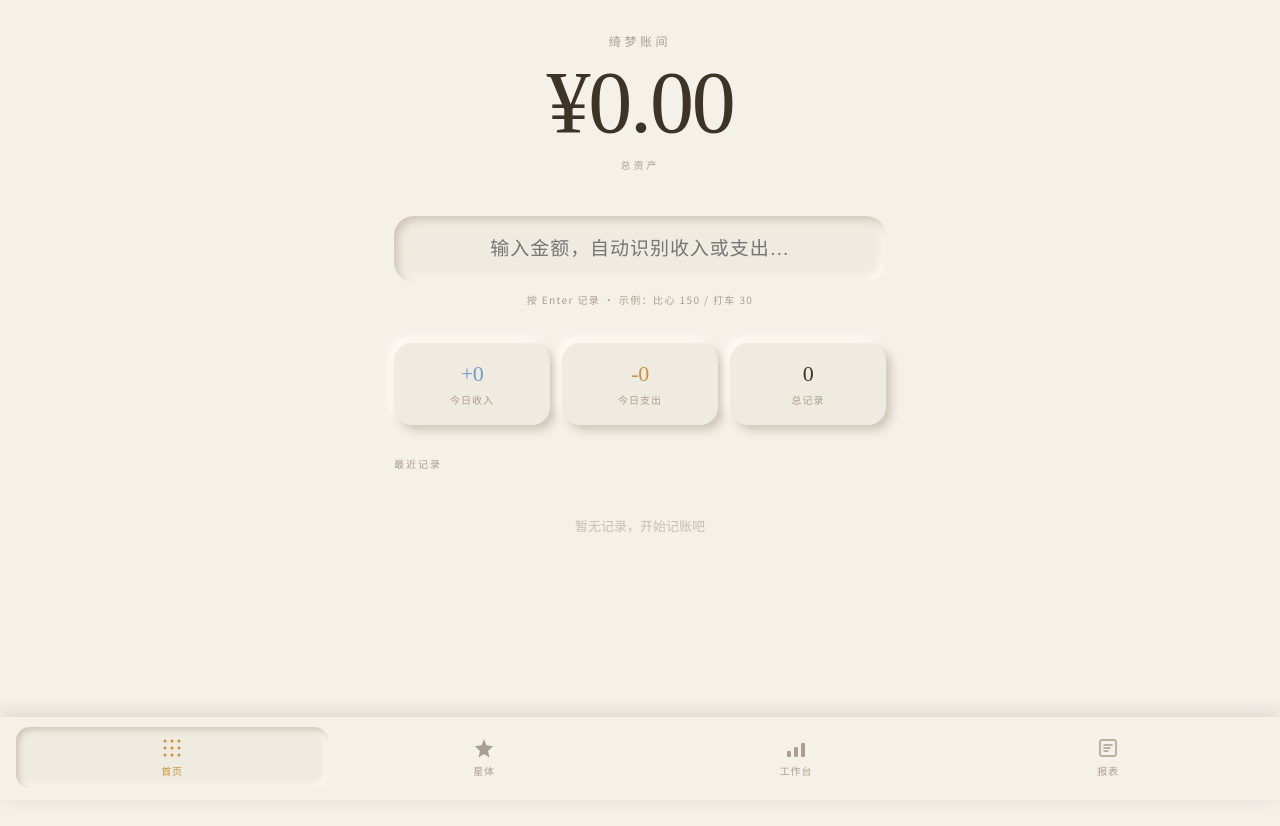
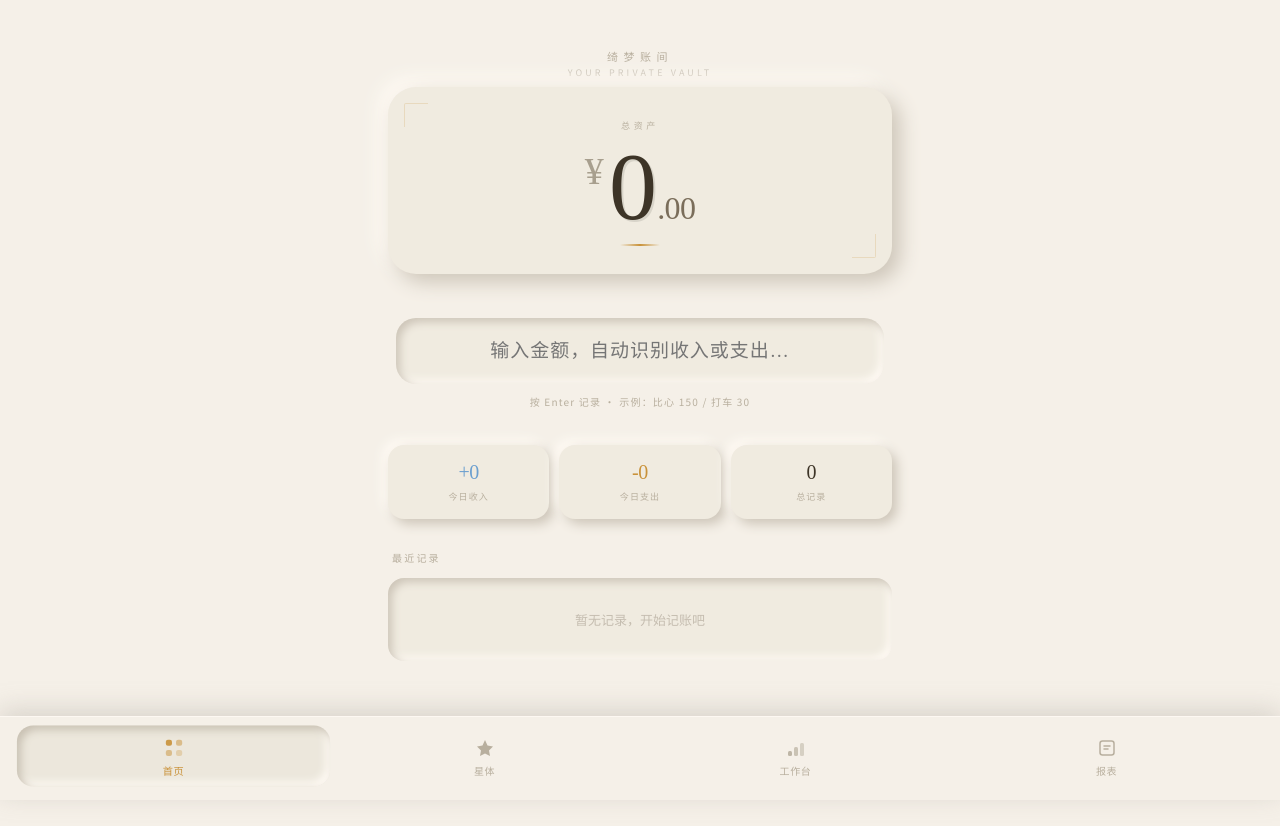
Before and after one commit to YMIR777/qimeng-vault, a React (Vite) app: page / in a window 1280 px wide. Shown: the top 826 px of the page. Built offline with nearby package versions, Linux system fonts and the light colour scheme.

Commit message:
feat: redesign TabBar and asset number display

```diff
--- a/src/components/ui/TabBar.tsx
+++ b/src/components/ui/TabBar.tsx
@@ -5,16 +5,11 @@ const tabs = [
     path: '/',
     label: '首页',
     icon: (
-      <svg width="22" height="22" viewBox="0 0 22 22" fill="none">
-        <circle cx="4" cy="4" r="1.5" fill="currentColor" />
-        <circle cx="11" cy="4" r="1.5" fill="currentColor" />
-        <circle cx="18" cy="4" r="1.5" fill="currentColor" />
-        <circle cx="4" cy="11" r="1.5" fill="currentColor" />
-        <circle cx="11" cy="11" r="1.5" fill="currentColor" />
-        <circle cx="18" cy="11" r="1.5" fill="currentColor" />
-        <circle cx="4" cy="18" r="1.5" fill="currentColor" />
-        <circle cx="11" cy="18" r="1.5" fill="currentColor" />
-        <circle cx="18" cy="18" r="1.5" fill="currentColor" />
+      <svg width="20" height="20" viewBox="0 0 20 20" fill="none">
+        <rect x="2" y="2" width="6" height="6" rx="2" fill="currentColor" opacity="0.9"/>
+        <rect x="12" y="2" width="6" height="6" rx="2" fill="currentColor" opacity="0.5"/>
+        <rect x="2" y="12" width="6" height="6" rx="2" fill="currentColor" opacity="0.5"/>
+        <rect x="12" y="12" width="6" height="6" rx="2" fill="currentColor" opacity="0.3"/>
       </svg>
     ),
   },
@@ -22,11 +17,8 @@ const tabs = [
     path: '/wishes',
     label: '星体',
     icon: (
-      <svg width="22" height="22" viewBox="0 0 22 22" fill="none">
-        <path
-          d="M11 2L13.4 8.3L20 9.2L15 14L16.5 20.5L11 17L5.5 20.5L7 14L2 9.2L8.6 8.3L11 2Z"
-          fill="currentColor"
-        />
+      <svg width="20" height="20" viewBox="0 0 20 20" fill="none">
+        <path d="M10 2L12.5 7.5L18 8.5L14 12.5L15 18L10 15.5L5 18L6 12.5L2 8.5L7.5 7.5L10 2Z" fill="currentColor"/>
       </svg>
     ),
   },
@@ -34,10 +26,10 @@ const tabs = [
     path: '/workbench',
     label: '工作台',
     icon: (
-      <svg width="22" height="22" viewBox="0 0 22 22" fill="none">
-        <rect x="2" y="14" width="4" height="6" rx="1" fill="currentColor" />
-        <rect x="9" y="10" width="4" height="10" rx="1" fill="currentColor" />
-        <rect x="16" y="6" width="4" height="14" rx="1" fill="currentColor" />
+      <svg width="20" height="20" viewBox="0 0 20 20" fill="none">
+        <rect x="2" y="13" width="4" height="5" rx="1.5" fill="currentColor" opacity="0.9"/>
+        <rect x="8" y="9" width="4" height="9" rx="1.5" fill="currentColor" opacity="0.7"/>
+        <rect x="14" y="5" width="4" height="13" rx="1.5" fill="currentColor" opacity="0.5"/>
       </svg>
     ),
   },
@@ -45,11 +37,10 @@ const tabs = [
     path: '/reports',
     label: '报表',
     icon: (
-      <svg width="22" height="22" viewBox="0 0 22 22" fill="none">
-        <rect x="3" y="3" width="16" height="16" rx="2" stroke="currentColor" strokeWidth="1.5" fill="none" />
-        <line x1="7" y1="8" x2="15" y2="8" stroke="currentColor" strokeWidth="1.5" strokeLinecap="round" />
-        <line x1="7" y1="11" x2="13" y2="11" stroke="currentColor" strokeWidth="1.5" strokeLinecap="round" />
-        <line x1="7" y1="14" x2="11" y2="14" stroke="currentColor" strokeWidth="1.5" strokeLinecap="round" />
+      <svg width="20" height="20" viewBox="0 0 20 20" fill="none">
+        <rect x="3" y="3" width="14" height="14" rx="2.5" stroke="currentColor" strokeWidth="1.5" fill="none"/>
+        <line x1="7" y1="8" x2="13" y2="8" stroke="currentColor" strokeWidth="1.5" strokeLinecap="round"/>
+        <line x1="7" y1="11" x2="11" y2="11" stroke="currentColor" strokeWidth="1.5" strokeLinecap="round"/>
       </svg>
     ),
   },
@@ -59,18 +50,21 @@ export function TabBar() {
   const location = useLocation();
 
   return (
-    <nav
+    <div
       style={{
         position: 'fixed',
         bottom: 0,
         left: 0,
         right: 0,
         zIndex: 50,
+        padding: '10px 20px 12px',
+        paddingBottom: 'max(14px, env(safe-area-inset-bottom))',
+        background: '#f5f0e8',
+        boxShadow: '0 -6px 24px rgba(163, 158, 148, 0.35), inset 0 1px 0 rgba(255,251,245,0.8)',
         display: 'flex',
-        padding: '10px 16px 12px',
-        paddingBottom: 'max(12px, env(safe-area-inset-bottom))',
-        background: '#f5f0e8',
-        boxShadow: '0 -4px 16px rgba(163, 158, 148, 0.3)',
+        justifyContent: 'space-around',
+        alignItems: 'center',
+        gap: '4px',
       }}
     >
       {tabs.map((tab) => {
@@ -84,27 +78,43 @@ export function TabBar() {
               display: 'flex',
               flexDirection: 'column',
               alignItems: 'center',
-              gap: '4px',
-              padding: '10px 8px',
+              gap: '5px',
+              padding: '12px 8px 8px',
               textDecoration: 'none',
-              borderRadius: '14px',
-              background: active ? '#f0ebe0' : 'transparent',
-              boxShadow: active ? 'inset 3px 3px 6px #cdc5b8, inset -3px -3px 6px #fffbf5' : 'none',
-              color: active ? '#c9923a' : '#a89f8e',
-              transition: 'all 0.25s cubic-bezier(0.34, 1.56, 0.64, 1)',
+              borderRadius: '16px',
+              background: active ? '#ece7dc' : 'transparent',
+              boxShadow: active
+                ? 'inset 4px 4px 8px #c8c0b2, inset -4px -4px 8px #fffbf5'
+                : 'none',
+              color: active ? '#c9923a' : '#b8af9e',
+              transition: 'all 0.3s cubic-bezier(0.34, 1.56, 0.64, 1)',
+              transform: active ? 'scale(1.02)' : 'scale(1)',
+            }}
+            onMouseEnter={e => {
+              if (!active) {
+                (e.currentTarget as unknown as HTMLElement).style.color = '#a89f8e';
+                (e.currentTarget as unknown as HTMLElement).style.background = 'rgba(240,235,224,0.5)';
+              }
+            }}
+            onMouseLeave={e => {
+              if (!active) {
+                (e.currentTarget as unknown as HTMLElement).style.color = '#b8af9e';
+                (e.currentTarget as unknown as HTMLElement).style.background = 'transparent';
+              }
             }}
           >
             {tab.icon}
             <span style={{
               fontFamily: "'Noto Sans SC', sans-serif",
               fontSize: '10px',
-              letterSpacing: '0.08em',
+              letterSpacing: '0.06em',
+              fontWeight: active ? 500 : 400,
             }}>
               {tab.label}
             </span>
           </Link>
         );
       })}
-    </nav>
+    </div>
   );
 }
--- a/src/pages/Dashboard.tsx
+++ b/src/pages/Dashboard.tsx
@@ -21,7 +21,7 @@ export function Dashboard() {
 
   useEffect(() => {
     let start: number | null = null;
-    const duration = 1200;
+    const duration = 1400;
     const startValue = displayNumber || 0;
 
     function tick(now: number) {
@@ -41,7 +41,6 @@ export function Dashboard() {
       setShowSupplement(true);
       return;
     }
-
     if (result.type === 'income') {
       await addTransaction({
         type: 'income',
@@ -55,7 +54,6 @@ export function Dashboard() {
       showToast(`+${result.amount} 元（${result.platform} 收入）`, 'success');
       return;
     }
-
     if (result.type === 'expense') {
       setPendingExpense(result);
       setShowDecision(true);
@@ -74,7 +72,6 @@ export function Dashboard() {
     setShowSupplement(false);
     if (!pendingIncomplete && !pendingExpense) return;
     const judgment = pendingIncomplete?.judgment;
-
     await addTransaction({
       type: result.type!,
       amount: result.amount,
@@ -86,11 +83,9 @@ export function Dashboard() {
       note: result.note,
       date: Date.now(),
     });
-
     const typeLabel = result.type === 'income' ? '收入' : '支出';
     const judgmentLabel = judgment ? (judgment === 'worthy' ? '· 值得' : '· 不值') : '';
     showToast(`${result.amount} 元（${typeLabel}）${judgmentLabel}`, 'success');
-
     setPendingExpense(null);
     setPendingIncomplete(null);
   }
@@ -102,55 +97,154 @@ export function Dashboard() {
   const todayIncome = todayTx.filter(t => t.type === 'income').reduce((s, t) => s + t.amount, 0);
   const todayExpense = todayTx.filter(t => t.type === 'expense').reduce((s, t) => s + t.amount, 0);
 
+  // Format number with thousands separator and decimal
+  const formattedNumber = displayNumber.toLocaleString('zh-CN', {
+    minimumFractionDigits: 2,
+    maximumFractionDigits: 2,
+  });
+
+  // Split integer and decimal parts
+  const [integerPart, decimalPart] = formattedNumber.split('.');
+
   return (
     <div style={{
-      padding: '32px 24px 100px',
-      maxWidth: '540px',
+      padding: '48px 28px 100px',
+      maxWidth: '560px',
       margin: '0 auto',
       minHeight: '100dvh',
     }}>
-      {/* Logo + Title */}
-      <div style={{ textAlign: 'center', marginBottom: '44px' }}>
+      {/* Header Section */}
+      <div style={{ marginBottom: '8px', textAlign: 'center' }}>
+        <div style={{
+          fontFamily: "'Noto Serif SC', serif",
+          fontSize: '11px',
+          letterSpacing: '0.5em',
+          color: '#b8af9e',
+          textTransform: 'uppercase',
+          marginBottom: '2px',
+        }}>绮梦账间</div>
         <div style={{
           fontFamily: "'Noto Sans SC', sans-serif",
-          fontSize: '12px',
-          letterSpacing: '0.3em',
-          color: '#a89f8e',
+          fontSize: '9px',
+          letterSpacing: '0.35em',
+          color: '#c5bdb0',
           textTransform: 'uppercase',
-          marginBottom: '10px',
-        }}>
-          绮梦账间
-        </div>
+        }}>Your Private Vault</div>
+      </div>
+
+      {/* Asset Display — 重新设计 */}
+      <div style={{
+        textAlign: 'center',
+        marginBottom: '44px',
+        padding: '32px 20px 28px',
+        background: '#f0ebe0',
+        borderRadius: '28px',
+        boxShadow: '8px 8px 20px #cdc5b8, -8px -8px 20px #fffbf5',
+        position: 'relative',
+        overflow: 'hidden',
+      }}>
+        {/* Decorative corner lines */}
         <div style={{
-          fontFamily: "'Noto Serif SC', serif",
-          fontSize: 'clamp(48px, 12vw, 88px)',
-          fontWeight: 400,
-          letterSpacing: '-0.025em',
-          color: '#3d3427',
-          lineHeight: 1,
-        }}>
-          ¥{displayNumber.toLocaleString('zh-CN', { minimumFractionDigits: 2, maximumFractionDigits: 2 })}
-        </div>
+          position: 'absolute',
+          top: '16px',
+          left: '16px',
+          width: '24px',
+          height: '24px',
+          borderTop: '1.5px solid rgba(201,146,58,0.2)',
+          borderLeft: '1.5px solid rgba(201,146,58,0.2)',
+          borderRadius: '2px 0 0 0',
+        }} />
         <div style={{
-          marginTop: '10px',
-          fontSize: '10px',
-          letterSpacing: '0.3em',
-          color: '#a89f8e',
+          position: 'absolute',
+          bottom: '16px',
+          right: '16px',
+          width: '24px',
+          height: '24px',
+          borderBottom: '1.5px solid rgba(201,146,58,0.2)',
+          borderRight: '1.5px solid rgba(201,146,58,0.2)',
+          borderRadius: '0 0 2px 0',
+        }} />
+
+        {/* Label above */}
+        <div style={{
+          fontFamily: "'Noto Sans SC', sans-serif",
+          fontSize: '9px',
+          letterSpacing: '0.4em',
+          color: '#b8af9e',
           textTransform: 'uppercase',
+          marginBottom: '12px',
         }}>
           总资产
         </div>
+
+        {/* Number — large typography */}
+        <div style={{
+          display: 'flex',
+          alignItems: 'baseline',
+          justifyContent: 'center',
+          gap: '4px',
+          marginBottom: '6px',
+        }}>
+          {/* ¥ symbol — smaller, offset left */}
+          <span style={{
+            fontFamily: "'Noto Serif SC', serif",
+            fontSize: 'clamp(28px, 6vw, 38px)',
+            fontWeight: 400,
+            color: '#a89f8e',
+            letterSpacing: '-0.02em',
+            lineHeight: 1,
+            marginRight: '2px',
+            alignSelf: 'flex-start',
+            marginTop: '8px',
+          }}>¥</span>
+
+          {/* Integer part — huge display */}
+          <span style={{
+            fontFamily: "'Noto Serif SC', serif",
+            fontSize: 'clamp(54px, 14vw, 96px)',
+            fontWeight: 400,
+            color: '#3d3427',
+            letterSpacing: '-0.04em',
+            lineHeight: 0.9,
+            textShadow: '2px 2px 0 rgba(163,158,148,0.3)',
+          }}>
+            {integerPart}
+          </span>
+
+          {/* Decimal — smaller superscript */}
+          <span style={{
+            fontFamily: "'Noto Serif SC', serif",
+            fontSize: 'clamp(22px, 5vw, 32px)',
+            fontWeight: 400,
+            color: '#7a6d5a',
+            letterSpacing: '-0.02em',
+            lineHeight: 1,
+            alignSelf: 'flex-end',
+            marginBottom: '6px',
+          }}>
+            .{decimalPart}
+          </span>
+        </div>
+
+        {/* Decorative bottom line */}
+        <div style={{
+          width: '40px',
+          height: '2px',
+          background: 'linear-gradient(90deg, transparent, #c9923a, transparent)',
+          margin: '14px auto 0',
+          borderRadius: '1px',
+        }} />
       </div>
 
       {/* Magic Input */}
-      <div style={{ marginBottom: '36px' }}>
+      <div style={{ marginBottom: '36px', padding: '0 8px' }}>
         <MagicInput onSubmit={handleInputSubmit} />
         <p style={{
           textAlign: 'center',
           marginTop: '10px',
           fontSize: '10px',
-          letterSpacing: '0.14em',
-          color: '#a89f8e',
+          letterSpacing: '0.12em',
+          color: '#b8af9e',
         }}>
           按 Enter 记录 · 示例：比心 150 / 打车 30
         </p>
@@ -160,73 +254,73 @@ export function Dashboard() {
       <div style={{
         display: 'grid',
         gridTemplateColumns: '1fr 1fr 1fr',
-        gap: '12px',
+        gap: '10px',
         marginBottom: '32px',
       }}>
         <div style={{
           background: '#f0ebe0',
-          borderRadius: '18px',
-          padding: '18px 12px',
+          borderRadius: '16px',
+          padding: '16px 10px',
           textAlign: 'center',
-          boxShadow: '5px 5px 10px #cdc5b8, -5px -5px 10px #fffbf5',
+          boxShadow: '5px 5px 12px #cdc5b8, -5px -5px 12px #fffbf5',
         }}>
           <div style={{
             fontFamily: "'Noto Serif SC', serif",
-            fontSize: '22px',
+            fontSize: '20px',
             color: '#6b9fcf',
             letterSpacing: '-0.02em',
           }}>
             +{todayIncome.toFixed(0)}
           </div>
           <div style={{
-            fontSize: '10px',
-            color: '#a89f8e',
-            marginTop: '5px',
-            letterSpacing: '0.1em',
+            fontSize: '9px',
+            color: '#b8af9e',
+            marginTop: '6px',
+            letterSpacing: '0.12em',
           }}>今日收入</div>
         </div>
         <div style={{
           background: '#f0ebe0',
-          borderRadius: '18px',
-          padding: '18px 12px',
+          borderRadius: '16px',
+          padding: '16px 10px',
           textAlign: 'center',
-          boxShadow: '5px 5px 10px #cdc5b8, -5px -5px 10px #fffbf5',
+          boxShadow: '5px 5px 12px #cdc5b8, -5px -5px 12px #fffbf5',
         }}>
           <div style={{
             fontFamily: "'Noto Serif SC', serif",
-            fontSize: '22px',
+            fontSize: '20px',
             color: '#c9923a',
             letterSpacing: '-0.02em',
           }}>
             -{todayExpense.toFixed(0)}
           </div>
           <div style={{
-            fontSize: '10px',
-            color: '#a89f8e',
-            marginTop: '5px',
-            letterSpacing: '0.1em',
+            fontSize: '9px',
+            color: '#b8af9e',
+            marginTop: '6px',
+            letterSpacing: '0.12em',
           }}>今日支出</div>
         </div>
         <div style={{
           background: '#f0ebe0',
-          borderRadius: '18px',
-          padding: '18px 12px',
+          borderRadius: '16px',
+          padding: '16px 10px',
           textAlign: 'center',
-          boxShadow: '5px 5px 10px #cdc5b8, -5px -5px 10px #fffbf5',
+          boxShadow: '5px 5px 12px #cdc5b8, -5px -5px 12px #fffbf5',
         }}>
           <div style={{
             fontFamily: "'Noto Serif SC', serif",
-            fontSize: '22px',
+            fontSize: '20px',
             color: '#3d3427',
             letterSpacing: '-0.02em',
           }}>
             {transactions.length}
           </div>
           <div style={{
-            fontSize: '10px',
-            color: '#a89f8e',
-            marginTop: '5px',
-            letterSpacing: '0.1em',
+            fontSize: '9px',
+            color: '#b8af9e',
+            marginTop: '6px',
+            letterSpacing: '0.12em',
           }}>总记录</div>
         </div>
       </div>
@@ -236,10 +330,11 @@ export function Dashboard() {
         <h3 style={{
           fontFamily: "'Noto Sans SC', sans-serif",
           fontSize: '10px',
-          letterSpacing: '0.2em',
-          color: '#a89f8e',
+          letterSpacing: '0.22em',
+          color: '#b8af9e',
           textTransform: 'uppercase',
           marginBottom: '14px',
+          paddingLeft: '4px',
         }}>
           最近记录
         </h3>
@@ -247,8 +342,11 @@ export function Dashboard() {
           <div style={{
             textAlign: 'center',
             padding: '32px 0',
-            color: '#c5beb2',
+            color: '#c5bdb0',
             fontSize: '13px',
+            background: '#f0ebe0',
+            borderRadius: '16px',
+            boxShadow: 'inset 4px 4px 8px #cdc5b8, inset -4px -4px 8px #fffbf5',
           }}>
             暂无记录，开始记账吧
           </div>
@@ -259,7 +357,7 @@ export function Dashboard() {
                 display: 'flex',
                 justifyContent: 'space-between',
                 alignItems: 'center',
-                padding: '16px 18px',
+                padding: '14px 18px',
                 background: '#f0ebe0',
                 borderRadius: '14px',
                 boxShadow: 'inset 3px 3px 6px #cdc5b8, inset -3px -3px 6px #fffbf5',
@@ -267,19 +365,19 @@ export function Dashboard() {
                 <div style={{ display: 'flex', flexDirection: 'column', gap: '2px' }}>
                   <span style={{
                     fontFamily: "'Noto Sans SC', sans-serif",
-                    fontSize: '14px',
+                    fontSize: '13px',
                     color: '#3d3427',
                   }}>
                     {tx.platform || tx.category}
                   </span>
-                  <span style={{ fontSize: '11px', color: '#a89f8e' }}>
+                  <span style={{ fontSize: '10px', color: '#a89f8e' }}>
                     {new Date(tx.date).toLocaleDateString('zh-CN', { month: 'short', day: 'numeric' })}
                     {tx.bossName ? ` · ${tx.bossName}` : ''}
                   </span>
                 </div>
                 <div style={{
                   fontFamily: "'Noto Serif SC', serif",
-                  fontSize: '17px',
+                  fontSize: '16px',
                   color: tx.type === 'income' ? '#6b9fcf' : '#c9923a',
                   letterSpacing: '-0.01em',
                 }}>
```
